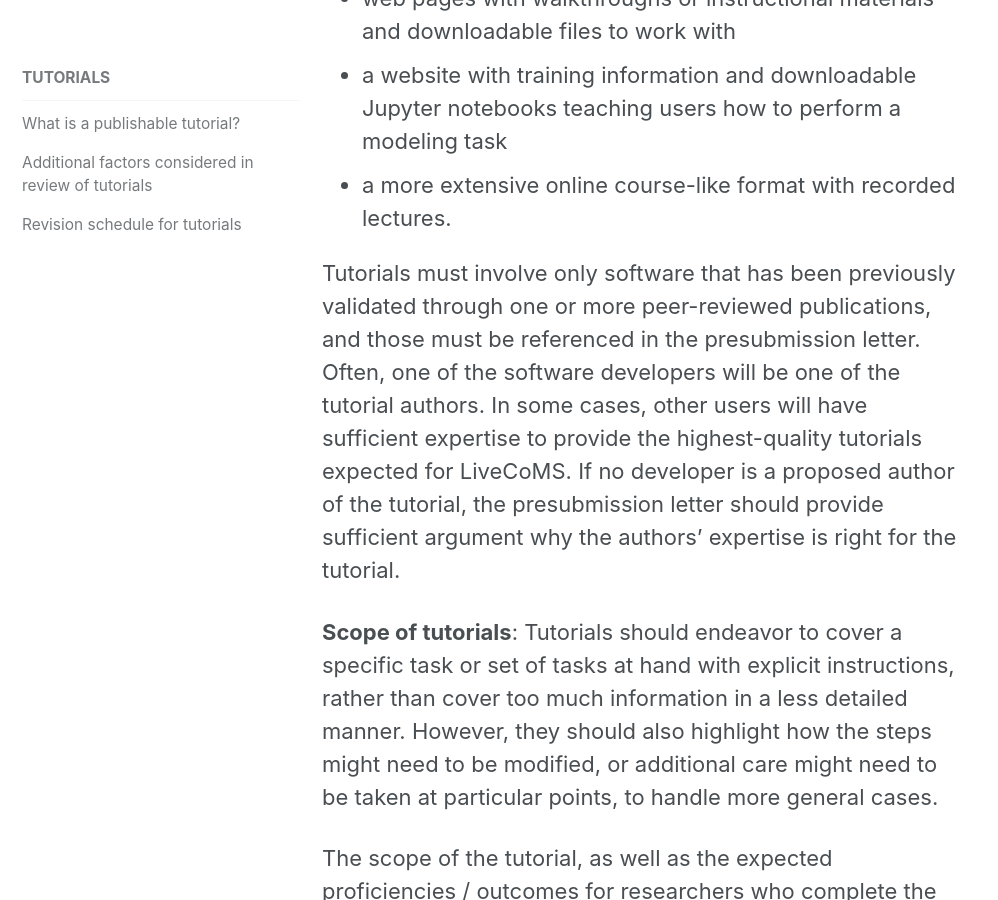
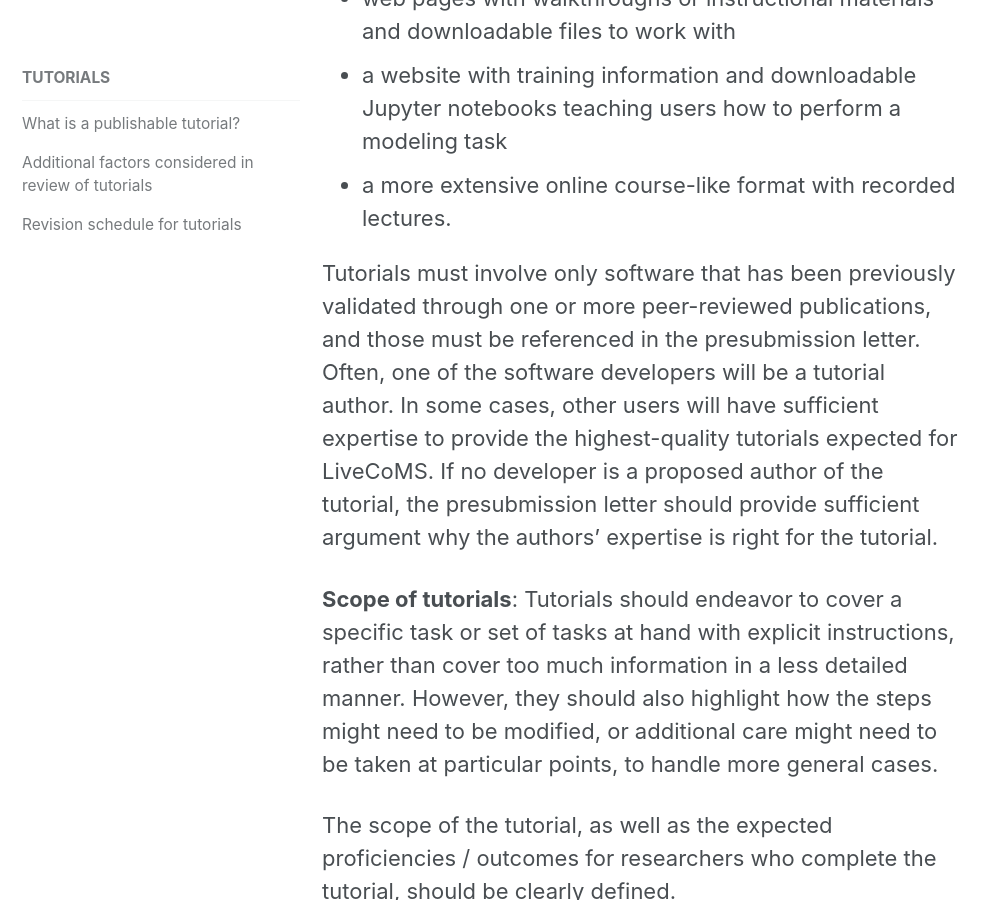
Before and after one commit to livecomsjournal/livecomsjournal.github.io, a Jekyll site: the page built from _author_instructions/05_tutorials.md, in a window 1280 px wide and 900 px high, scrolled down 618 px. Shown: the whole window, without its empty margins (0-998 px from the left). Built offline with Jekyll 4.4.1, drawn with Linux system fonts in a browser that asks for light colours.

Commit message:
Update 05_tutorials.md

```diff
--- a/_author_instructions/05_tutorials.md
+++ b/_author_instructions/05_tutorials.md
@@ -16,7 +16,7 @@
   - a website with training information and downloadable Jupyter notebooks teaching users how to perform a modeling task
   - a more extensive online course-like format with recorded lectures.
 
-Tutorials must involve only software that has been previously validated through one or more peer-reviewed publications, and those must be referenced in the presubmission letter.  Often, one of the software developers will be one of the tutorial authors.  In some cases, other users will have sufficient expertise to provide the highest-quality tutorials expected for LiveCoMS. If no developer is a proposed author of the tutorial, the presubmission letter should provide sufficient argument why the authors' expertise is right for the tutorial.
+Tutorials must involve only software that has been previously validated through one or more peer-reviewed publications, and those must be referenced in the presubmission letter.  Often, one of the software developers will be a tutorial author.  In some cases, other users will have sufficient expertise to provide the highest-quality tutorials expected for LiveCoMS. If no developer is a proposed author of the tutorial, the presubmission letter should provide sufficient argument why the authors' expertise is right for the tutorial.
 
 **Scope of tutorials**: Tutorials should endeavor to cover a specific task or set of tasks at hand with explicit instructions, rather than cover too much information in a less detailed manner. However, they should also highlight how the steps might need to be modified, or additional care might need to be taken at particular points, to handle more general cases.
 
```
